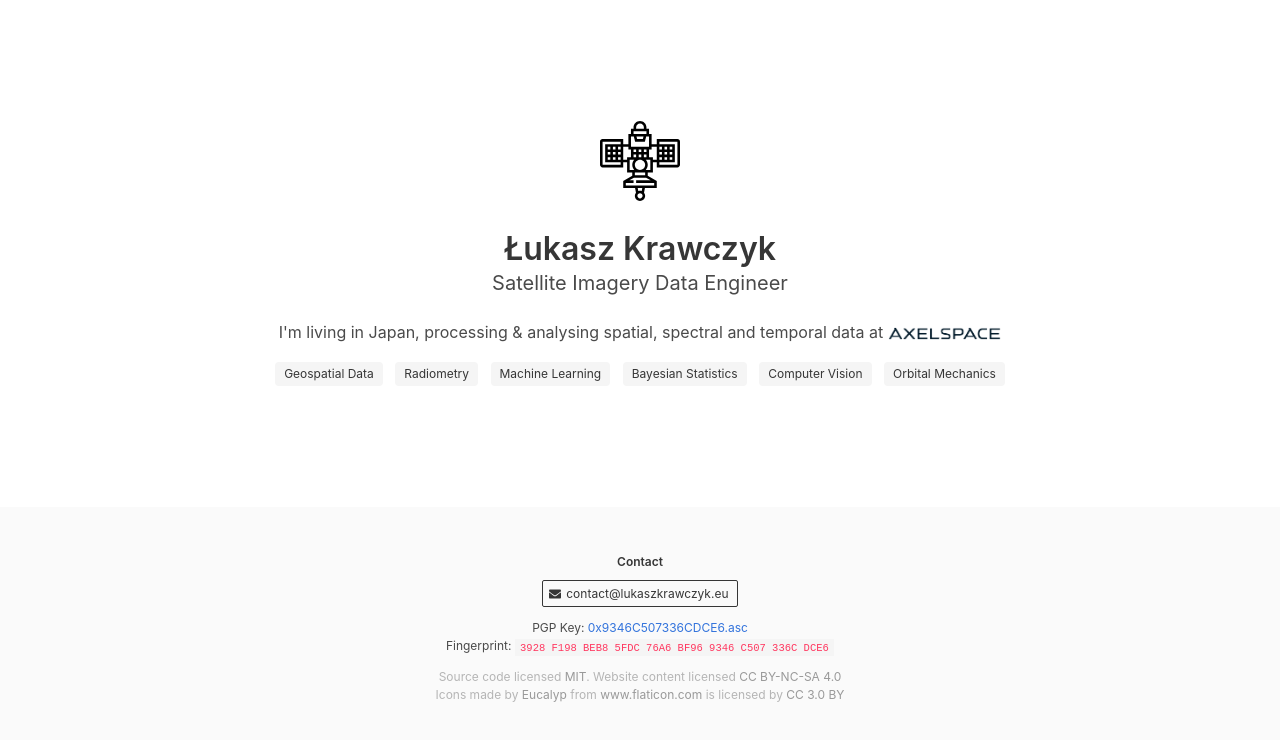
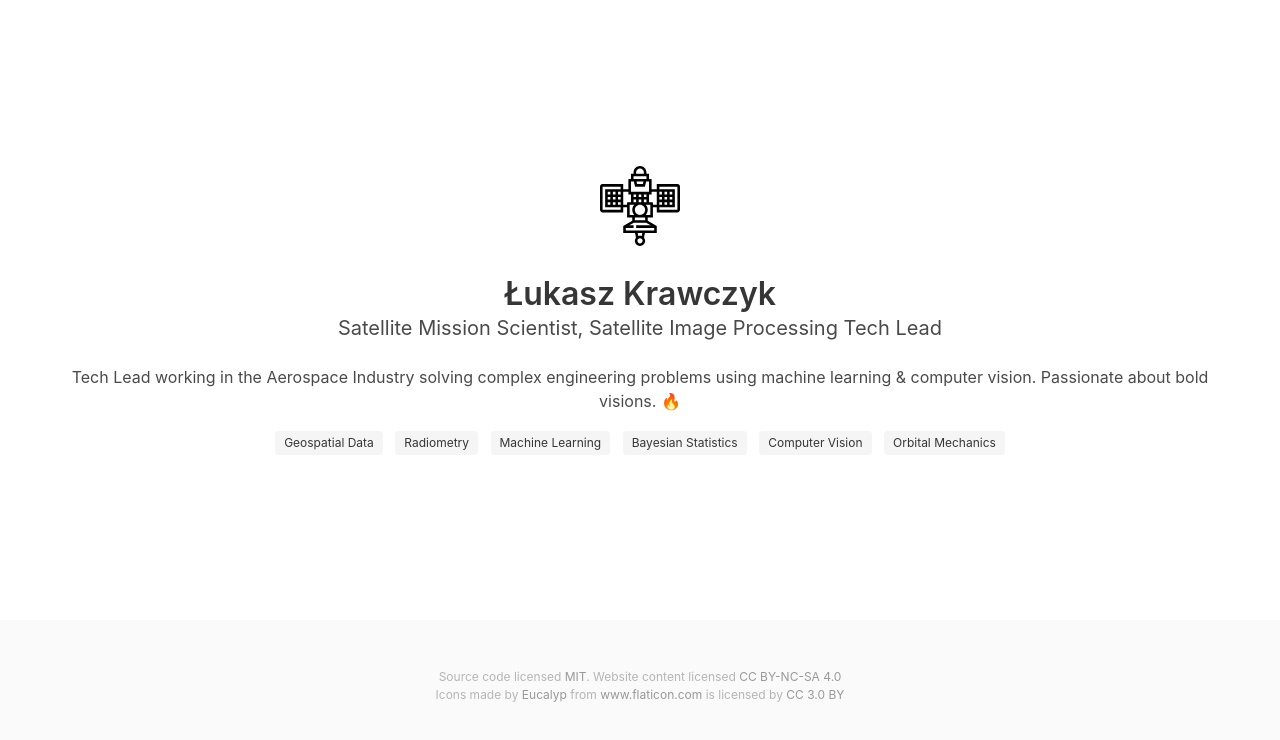
Before and after one commit to uhho/uhho.github.io, a plain HTML site: page index.html in a window 1280 px wide. Drawn offline with nearby package versions, Linux system fonts and the light colour scheme.

Commit message:
Update index.html

```diff
--- a/index.html
+++ b/index.html
@@ -4,7 +4,7 @@
     <meta charset="utf-8">
     <title>Łukasz Krawczyk</title>
     <meta name="viewport" content="width=device-width, initial-scale=1">
-    <meta name="description" content="Personal website of Łukasz Krawczyk - Satellite Imagery Data Engineer">
+    <meta name="description" content="Łukasz Krawczyk - Satellite Mission Scientist, Satellite Image Processing Tech Lead">
     <link rel="shortcut icon" href="favicon.ico" type="image/x-icon">
     <link rel="icon" href="favicon.ico" type="image/x-icon">
     <link rel="stylesheet" href="https://cdnjs.cloudflare.com/ajax/libs/bulma/0.7.2/css/bulma.min.css">
@@ -38,10 +38,10 @@
           <img src="./images/satellite.svg" class="satellite_icon"/>
 
           <h1 class="title">Łukasz Krawczyk</h1>
-          <h2 class="subtitle">Satellite Imagery Data Engineer</h2>
+          <h2 class="subtitle">Satellite Mission Scientist, Satellite Image Processing Tech Lead</h2>
 
           <div class="content has-text-centered">
-            <p>I'm living in Japan, processing & analysing spatial, spectral and temporal data at <a href="https://www.axelspace.com" target="_blank"><img src="./images/axelspace_logo.png" class="axelspace_logo"/></a></p>
+            <p>Tech Lead working in the Aerospace Industry solving complex engineering problems using machine learning & computer vision. Passionate about bold visions. 🔥</p>
             <div class="tags" style="display: block">
               <span class="tag is-light">Geospatial Data</span>
               <span class="tag is-light">Radiometry</span>
@@ -56,18 +56,6 @@
 
       <footer class="footer">
         <div class="content is-small has-text-centered">
-          <h6>Contact</h6>
-          <p>
-            <a class="button is-small is-dark is-outlined" href="mailto:user_domain" onclick="this.href=this.href.replace(/user/,'contact').replace(/_/,'&#64;').replace(/domain/,'lukaszkrawczyk&#46;eu')">
-              <span class="icon is-small"><i class="fas fa-envelope"></i></span>
-              <span class="reverse">ue.kyzcwarkzsakul@tcatnoc</span>
-            </a>
-          </p>
-          <p>
-            PGP Key: <a href="./pgp/0x9346C507336CDCE6.asc">0x9346C507336CDCE6.asc</a><br/>
-            Fingerprint: <code>3928 F198 BEB8 5FDC 76A6 BF96 9346 C507 336C DCE6</code>
-          </p>
-
           <p class="has-text-grey-light">
             Source code licensed <a href="https://opensource.org/licenses/mit-license.php">MIT</a>. Website content licensed <a rel="license" href="https://creativecommons.org/licenses/by-nc-sa/4.0/">CC BY-NC-SA 4.0</a><br/>
             Icons made by <a href="https://www.flaticon.com/authors/eucalyp" title="Eucalyp">Eucalyp</a> from <a href="https://www.flaticon.com/" title="Flaticon">www.flaticon.com</a> is licensed by <a href="http://creativecommons.org/licenses/by/3.0/" 			    title="Creative Commons BY 3.0" target="_blank">CC 3.0 BY</a>
```
